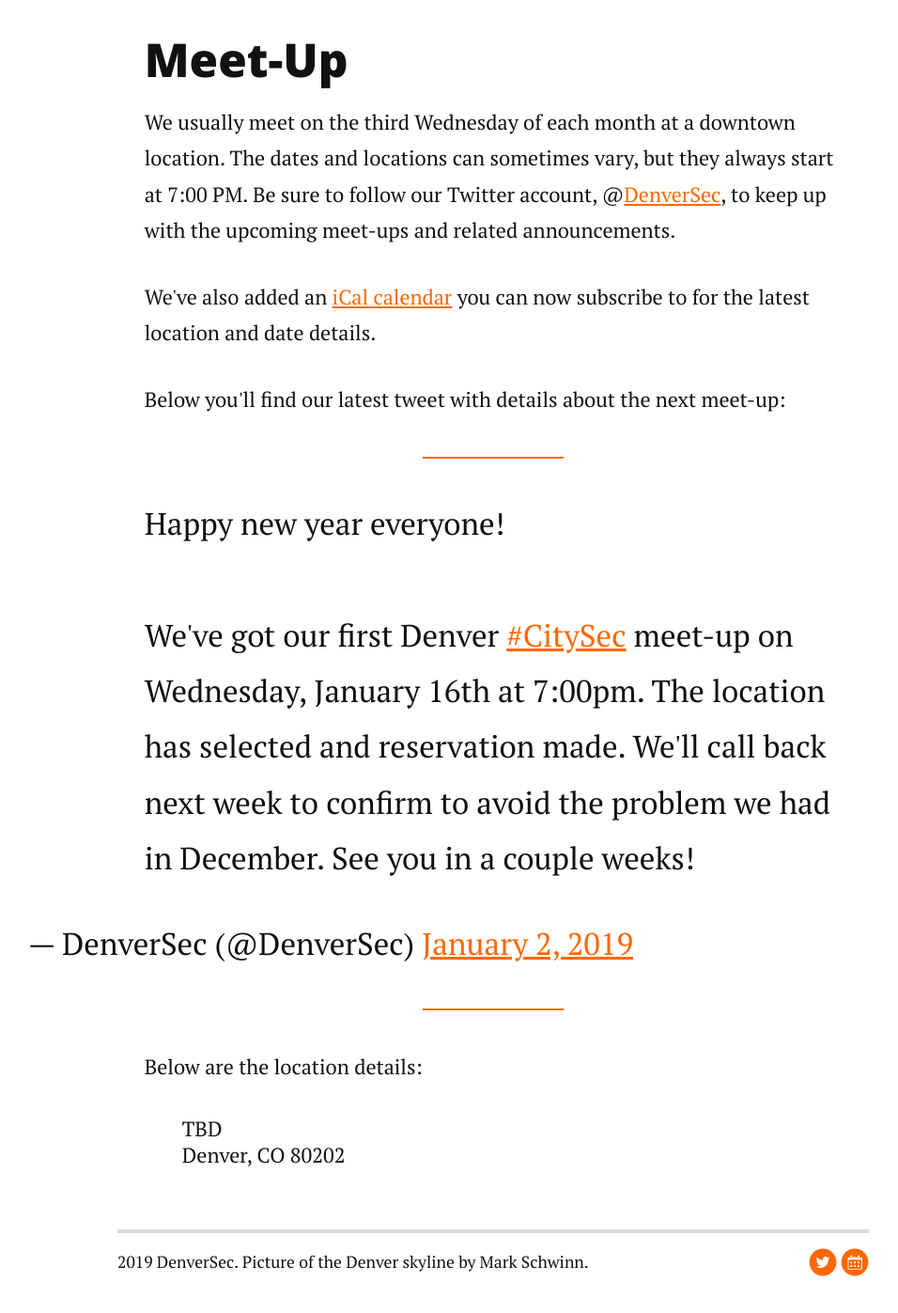
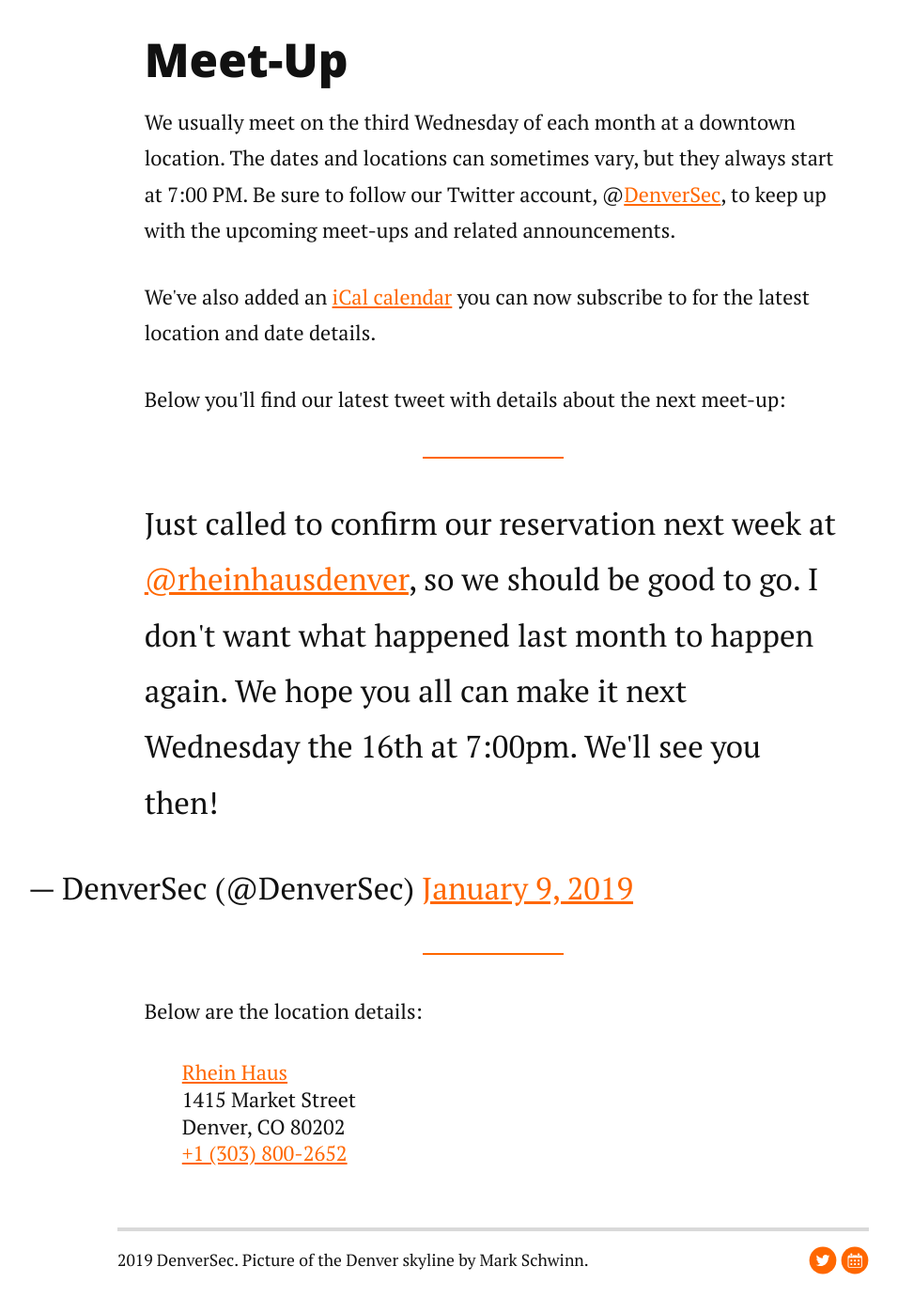
Before and after one commit to denversec/denversec.github.io, a Jekyll site: the page built from index.html, in a window 1280 px wide and 1400 px high, scrolled down 686 px. Shown: the top 1397 px of the window at 94% size, without its empty margins (115-1071 px from the left). Built offline with Jekyll 4.4.1, drawn with Linux system fonts in a browser that asks for light colours; nearby versions of some CDN libraries; comment, search, counter and statistics services are not loaded.

Commit message:
Update with details

```diff
--- a/index.html
+++ b/index.html
@@ -13,18 +13,18 @@
   <p>We've also added an <a href="/meetups.ics">iCal calendar</a> you can now subscribe to for the latest location and date details.
   <p>Below you'll find our latest tweet with details about the next meet-up:</p>
   <p>
-    <blockquote class="twitter-tweet" data-partner="tweetdeck"><p lang="en" dir="ltr">Happy new year everyone!<br><br>We&#39;ve got our first Denver <a href="https://twitter.com/hashtag/CitySec?src=hash&amp;ref_src=twsrc%5Etfw">#CitySec</a> meet-up on Wednesday, January 16th at 7:00pm. The location has selected and reservation made. We&#39;ll call back next week to confirm to avoid the problem we had in December. See you in a couple weeks!</p>&mdash; DenverSec (@DenverSec) <a href="https://twitter.com/DenverSec/status/1080256807828770816?ref_src=twsrc%5Etfw">January 2, 2019</a></blockquote>
+    <blockquote class="twitter-tweet" data-partner="tweetdeck"><p lang="en" dir="ltr">Just called to confirm our reservation next week at <a href="https://twitter.com/rheinhausdenver?ref_src=twsrc%5Etfw">@rheinhausdenver</a>, so we should be good to go. I don&#39;t want what happened last month to happen again. We hope you all can make it next Wednesday the 16th at 7:00pm. We&#39;ll see you then!</p>&mdash; DenverSec (@DenverSec) <a href="https://twitter.com/DenverSec/status/1083120899174236160?ref_src=twsrc%5Etfw">January 9, 2019</a></blockquote>
     <script async src="https://platform.twitter.com/widgets.js" charset="utf-8"></script>
   </p>
   <p>Below are the location details:</p>
   <p class="meetup-details">
-    TBD<br/>
-    Denver, CO 80202
+    <!-- TBD<br/>
+    Denver, CO 80202 -->
 
-    <!-- <a href="http://rheinhausdenver.com/" target="_blank">Rhein Haus</a><br/>
+    <a href="http://rheinhausdenver.com/" target="_blank">Rhein Haus</a><br/>
     1415 Market Street<br/>
     Denver, CO 80202<br/>
-    <a href="tel:13038002652">+1 (303) 800-2652</a> -->
+    <a href="tel:13038002652">+1 (303) 800-2652</a>
 
     <!-- <a href="http://www.wynkoop.com/" target="_blank">Wynkoop</a><br/>
     1634 18th Street<br/>
```
Also changed, not shown: 1 other file.
